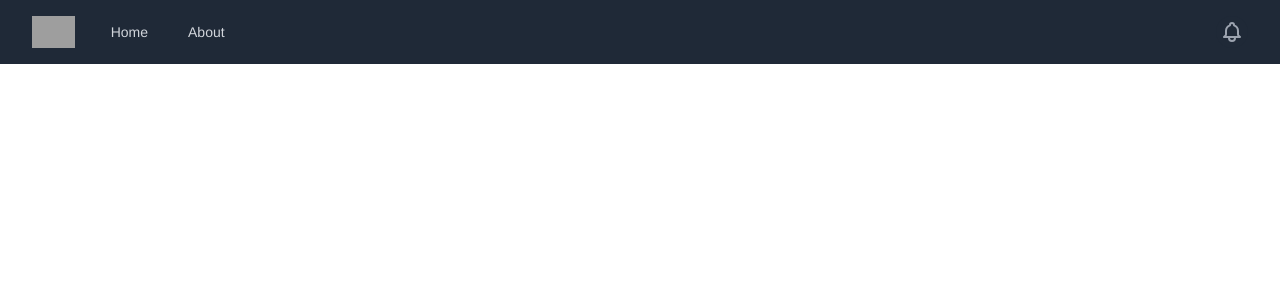
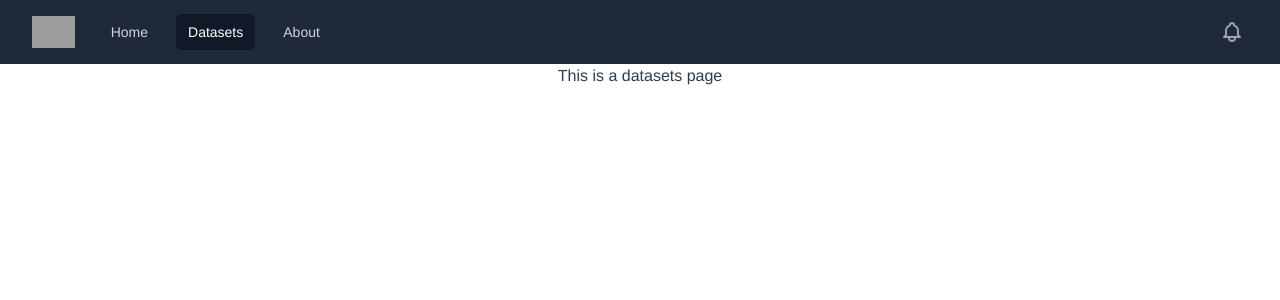
Before and after one commit to theislab/sfaira-portal, a Vue app: page /datasets in a window 1280 px wide. Shown: the top 300 px of the page. Built offline with nearby package versions, Linux system fonts and the light colour scheme; grey boxes are pictures that could not be loaded.

Commit message:
Add datasets page

```diff
--- a/src/components/Navbar.vue
+++ b/src/components/Navbar.vue
@@ -140,6 +140,7 @@ export default {
       mobileMenuOpen: false,
       items: [
         { title: 'Home', link: '/' },
+        { title: 'Datasets', link: '/Datasets' },
         { title: 'About', link: '/About' }
       ]
     }
--- a/src/router/index.js
+++ b/src/router/index.js
@@ -1,12 +1,18 @@
 import { createWebHistory, createRouter } from 'vue-router'
 import Home from '../views/Home.vue'
 import About from '../views/About.vue'
+import Datasets from '../views/Datasets.vue'
 
 const routes = [
   {
     path: '/',
     name: 'Home',
     component: Home
+  },
+  {
+    path: '/datasets',
+    name: 'Datasets',
+    component: Datasets
   },
   {
     path: '/about',
--- /dev/null
+++ b/src/views/Datasets.vue
@@ -0,0 +1,5 @@
+<template>
+  <div>
+    <h1>This is a datasets page</h1>
+  </div>
+</template>
```
